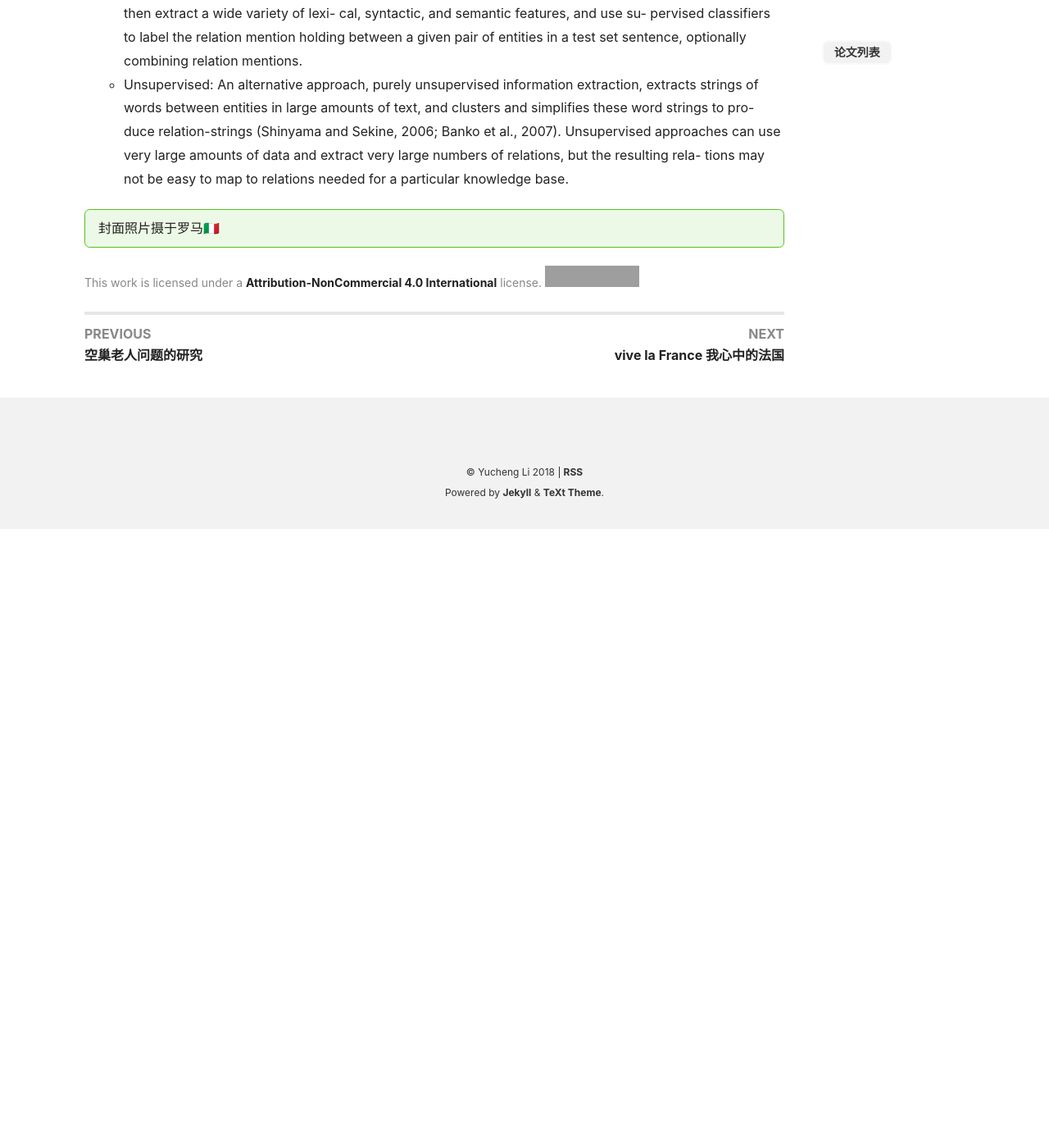
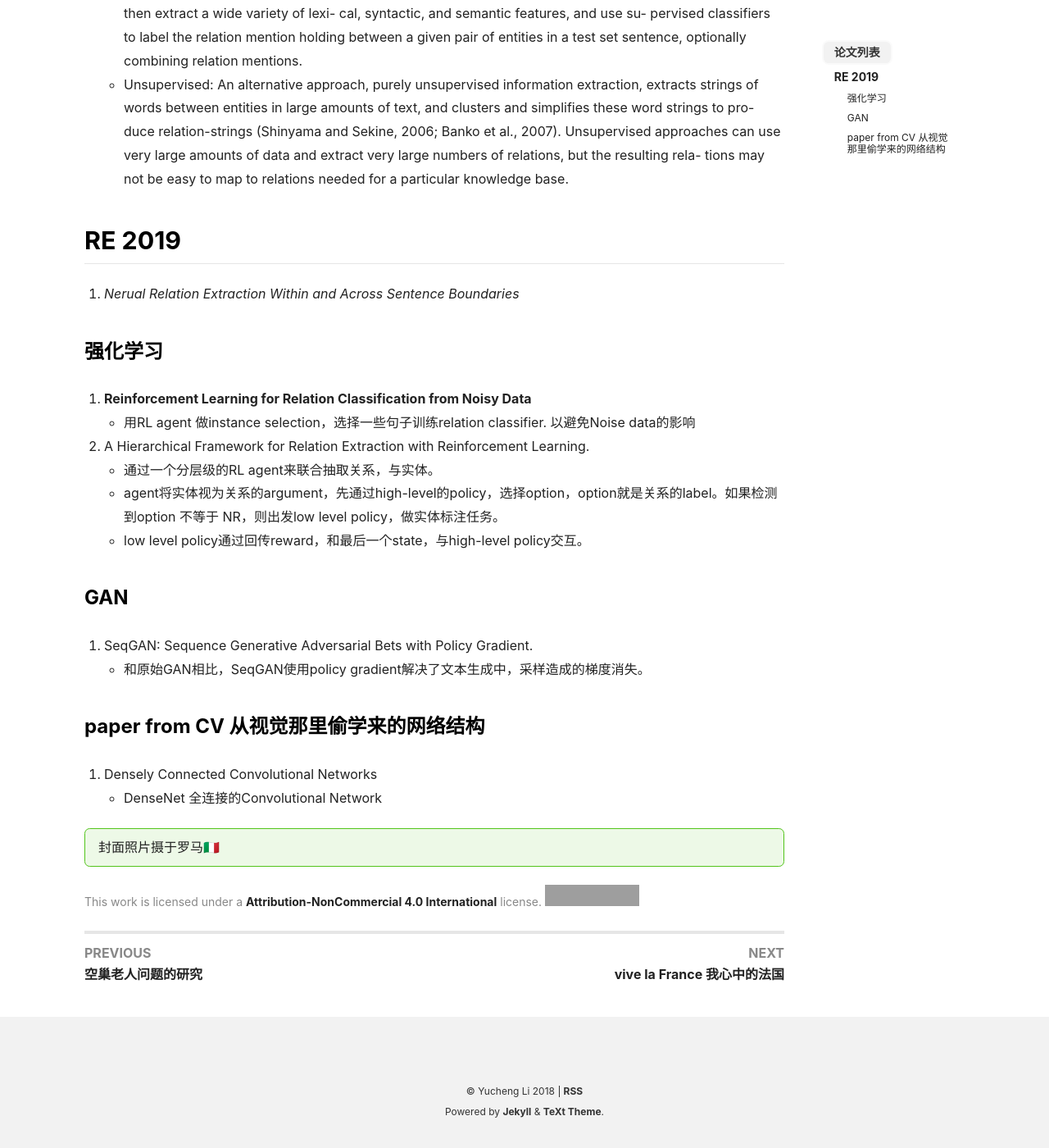
Before and after one commit to nine09/nine09.github.io, a Jekyll site: the page built from _posts/2018-11-18-overviwe_of_RE.md, in a window 1280 px wide and 1400 px high, scrolled down 3178 px. Shown: the whole window at 82% size. Built offline with Jekyll 4.4.1, drawn with Linux system fonts in a browser that asks for light colours; nearby versions of some CDN libraries; comment, search, counter and statistics services are not loaded; before the commit the page ends 3823 px from its top, so only the background shows below that; grey boxes are pictures that could not be loaded.

Commit message:
2019-03-20

```diff
--- a/_posts/2018-11-18-overviwe_of_RE.md
+++ b/_posts/2018-11-18-overviwe_of_RE.md
@@ -83,8 +83,25 @@ Inner-Sentence Noise Reduction and Transfer Learning**
 	- Supervised：In supervised approaches, sentences in a cor- pus are first hand-labeled for the presence of en- tities and the relations between them. The NIST Automatic Content Extraction (ACE) RDC 2003 and 2004 corpora, for example, include over 1,000 documents in which pairs of entities have been la- beled with 5 to 7 major relation types and 23 to 24 subrelations, totaling 16,771 relation instances. ACE systems then extract a wide variety of lexi- cal, syntactic, and semantic features, and use su- pervised classifiers to label the relation mention holding between a given pair of entities in a test set sentence, optionally combining relation mentions.
 	- Unsupervised: An alternative approach, purely unsupervised information extraction, extracts strings of words between entities in large amounts of text, and clusters and simplifies these word strings to pro- duce relation-strings (Shinyama and Sekine, 2006; Banko et al., 2007). Unsupervised approaches can use very large amounts of data and extract very large numbers of relations, but the resulting rela- tions may not be easy to map to relations needed for a particular knowledge base.
 
+## RE 2019
+1. *Nerual Relation Extraction Within and Across Sentence Boundaries*
+
+### 强化学习
+1. **Reinforcement Learning for Relation Classification from Noisy Data**
+	- 用RL agent 做instance selection，选择一些句子训练relation classifier. 以避免Noise data的影响
+2. A Hierarchical Framework for Relation Extraction with Reinforcement Learning.
+	- 通过一个分层级的RL agent来联合抽取关系，与实体。
+	- agent将实体视为关系的argument，先通过high-level的policy，选择option，option就是关系的label。如果检测到option 不等于 NR，则出发low level policy，做实体标注任务。
+	- low level policy通过回传reward，和最后一个state，与high-level policy交互。
+
+### GAN
+1. SeqGAN: Sequence Generative Adversarial Bets with Policy Gradient.
+	- 和原始GAN相比，SeqGAN使用policy gradient解决了文本生成中，采样造成的梯度消失。
 
 
+### paper from CV 从视觉那里偷学来的网络结构
+1. Densely Connected Convolutional Networks
+	- DenseNet 全连接的Convolutional Network
 
 
 封面照片摄于罗马🇮🇹
```
